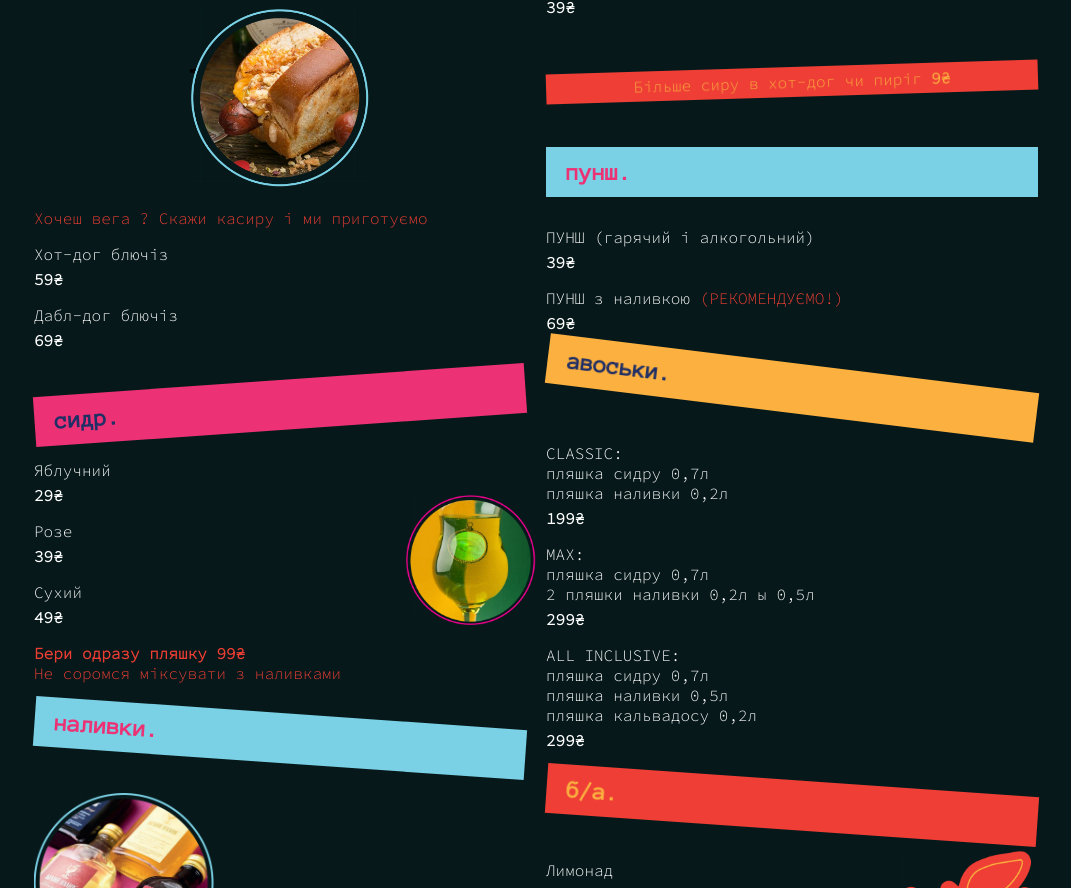
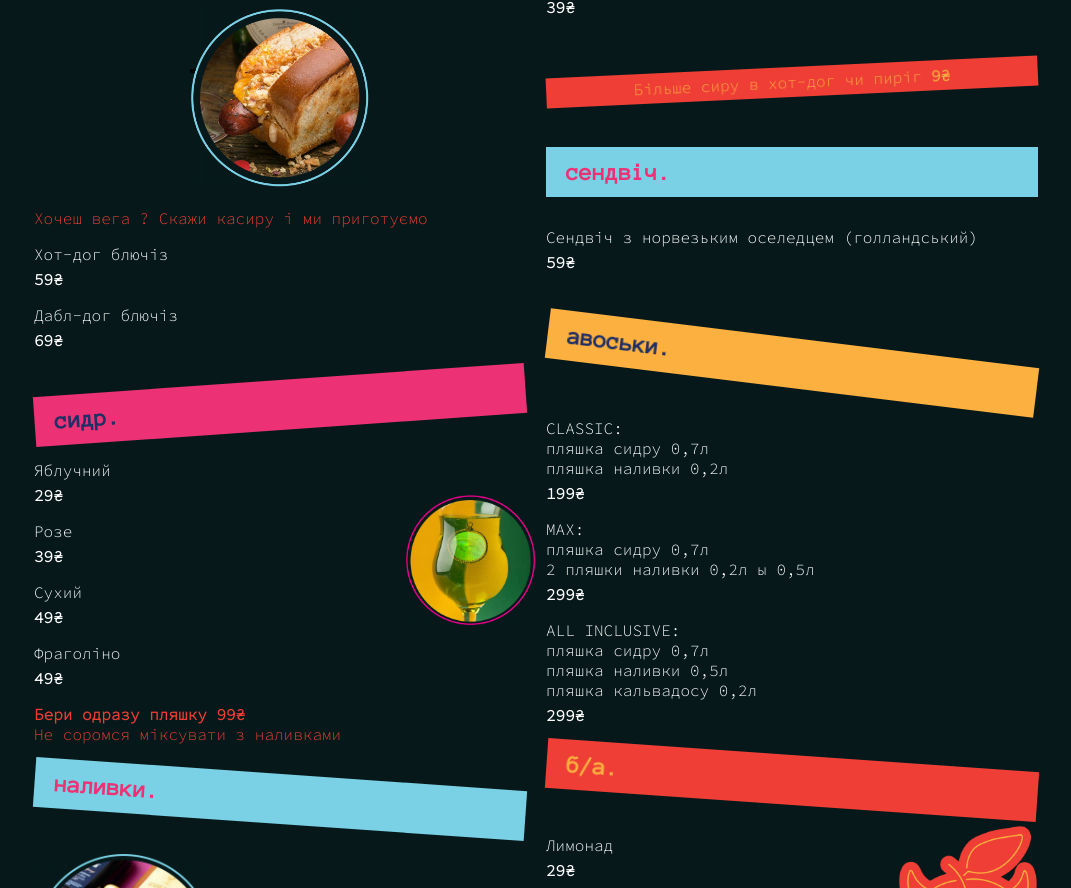
Before and after one commit to Ievgenii91/bn_menu, a Next.js app: page / in a window 1280 px wide. Shown: the part 1049-1937 px from the top of the page, without its empty margins (104-1175 px from the left). Built offline with nearby package versions, Linux system fonts and the light colour scheme; no server answers.

Commit message:
hardcoded menu update

```diff
--- a/pages/index.js
+++ b/pages/index.js
@@ -1,6 +1,6 @@
 import Head from 'next/head';
 import Image from 'next/image';
-import useSWR from 'swr'
+import useSWR from 'swr';
 import styles from '../styles/Home.module.css';
 
 let trackEndpoint = '/api/user';
@@ -10,12 +10,12 @@ const getData = async () => {
 		window.localStorage.setItem('lastUpdated', new Date().toISOString());
 		const response = await fetch(trackEndpoint);
 		return await response.json();
-  }
+	};
 
 	let lastUpdated = window.localStorage.getItem('lastUpdated');
-  if(lastUpdated) {
+	if (lastUpdated) {
 		let currentTime = new Date(new Date().toISOString()).getTime();
-    if(currentTime - new Date(lastUpdated).getTime() > 300000) {
+		if (currentTime - new Date(lastUpdated).getTime() > 300000) {
 			return await fetchData();
 		} else {
 			return new Promise.resolve(false);
@@ -26,7 +26,9 @@ const getData = async () => {
 };
 
 export default function Home() {
-  const { data, error } = useSWR(trackEndpoint, getData, { dedupingInterval: 60000 });
+	const { data, error } = useSWR(trackEndpoint, getData, {
+		dedupingInterval: 60000,
+	});
 
 	return (
 		<div className={styles.container}>
@@ -92,7 +94,6 @@ export default function Home() {
 							<span className={styles.price}>
 								<b>29₴</b>
 							</span>
-
 							<div className={styles.dogImage}>
 								<Image
 									src="/dog.png"
@@ -164,7 +165,6 @@ export default function Home() {
 							<span className={styles.price}>
 								<b>29₴</b>
 							</span>
-
 							<div className={styles.dogImage}>
 								<Image
 									src="/cider.png"
@@ -182,6 +182,12 @@ export default function Home() {
 						</p>
 						<p className={styles.product}>
 							Сухий
+							<span className={styles.price}>
+								<b>49₴</b>
+							</span>
+						</p>
+						<p className={styles.product}>
+							Фраголіно
 							<span className={styles.price}>
 								<b>49₴</b>
 							</span>
@@ -225,9 +231,7 @@ export default function Home() {
 							<span className={styles.price}>
 								<b>29₴</b>
 							</span>
-              <div className={styles.attention}>
-                дуже міцний яблучний напій
-              </div>
+							<div className={styles.attention}>дуже міцний яблучний напій</div>
 							<br></br>
 							<div className={styles.attention}>
 								Бери одразу пляшку:
@@ -236,7 +240,6 @@ export default function Home() {
 							</div>
 						</div>
 					</div>
-
 				</div>
 				<div className={styles.side}>
 					<div className={styles.divider}></div>
@@ -318,20 +321,16 @@ export default function Home() {
 					</div>
 
 					<div className={styles.punchBlock}>
-            <h3 className={styles.punch}>пунш.</h3>
+						<h3 className={styles.punch}>сендвіч.</h3>
 						<p className={styles.product}>
-              ПУНШ (гарячий і алкогольний)
+							Сендвіч з норвезьким оселедцем (голландський)
 							<span className={styles.price}>
-                <b>39₴</b>
-              </span>
-            </p>
-            <p className={styles.product}>
-              ПУНШ з наливкою <span className={styles.attention}>(РЕКОМЕНДУЄМО!)</span>
-              <span className={styles.price}>
-                <b>69₴</b>
+								<b>59₴</b>
 							</span>
 						</p>
 					</div>
+
+					<p style={{ height: '20px' }}></p>
 
 					<div className={styles.avoskaBlock}>
 						<h3 className={styles.avoska}>авоськи.</h3>
@@ -389,7 +388,6 @@ export default function Home() {
 							</span>
 						</p>
 					</div>
-
 				</div>
 			</main>
 		</div>
```
Lines whose indentation alone changed are shown as unchanged.
